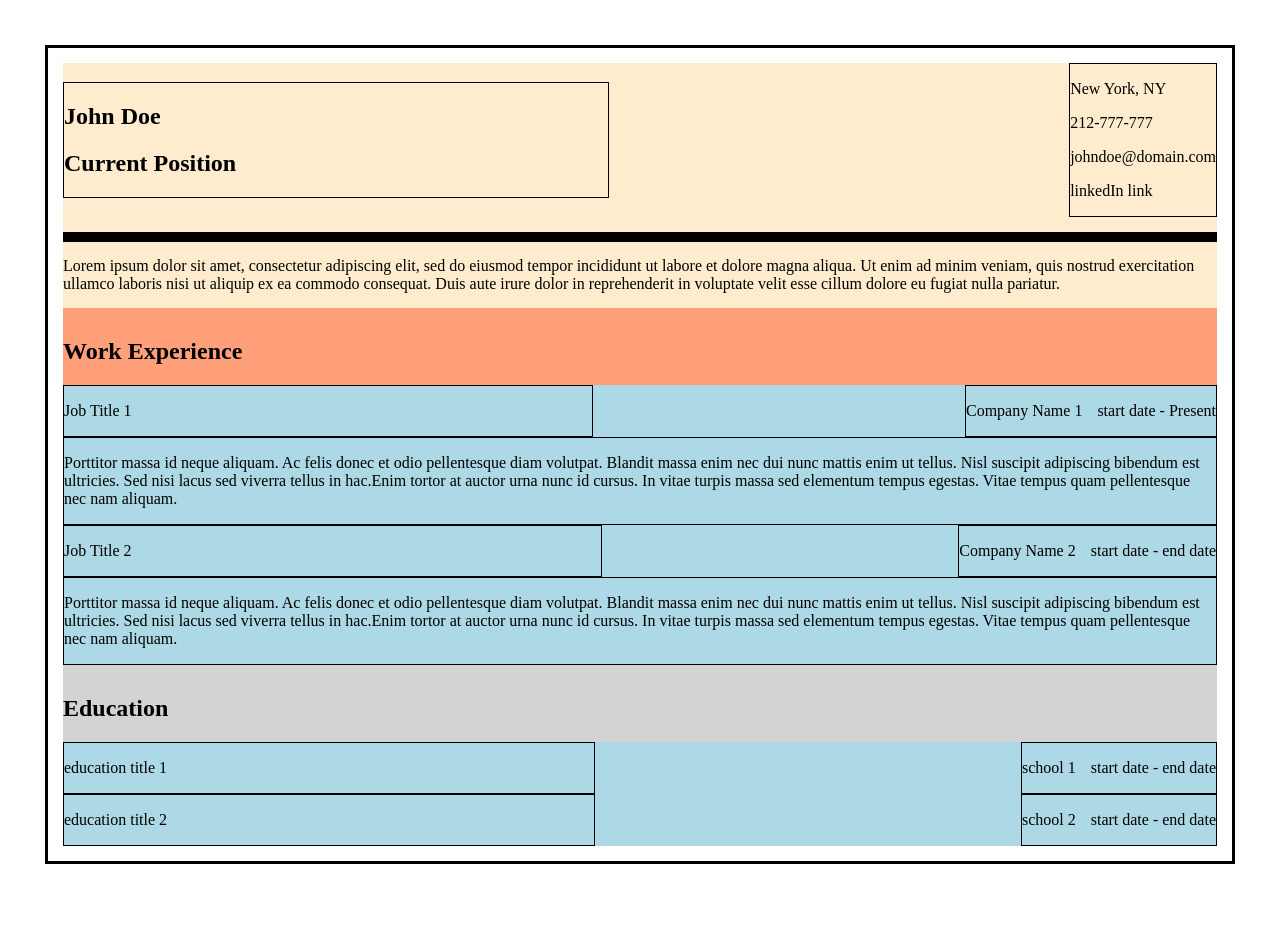
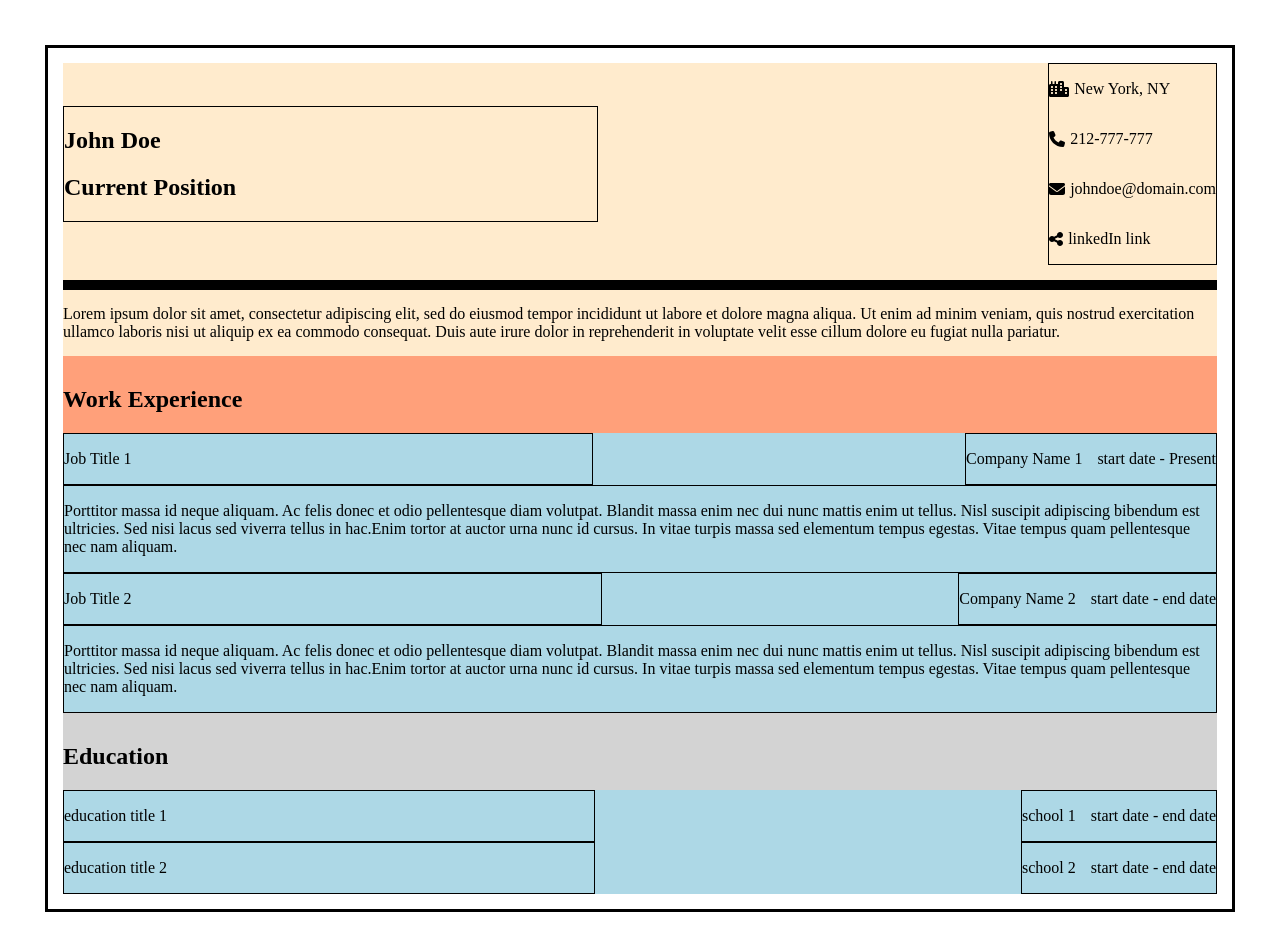
Before and after one commit to ykoziy/odin-cv-app, a React (Create React App) app: page / in a window 1280 px wide. Shown: the top 950 px of the page. Before the commit the page ends 909 px from the top, so only its background shows below. Built offline with nearby package versions, Linux system fonts and the light colour scheme.

Commit message:
Added icons for general information.

```diff
--- a/src/components/Personal.js
+++ b/src/components/Personal.js
@@ -1,4 +1,11 @@
 import React, { Component } from 'react';
+import { FontAwesomeIcon } from '@fortawesome/react-fontawesome';
+import {
+  faEnvelope,
+  faPhone,
+  faShareNodes,
+  faCity,
+} from '@fortawesome/free-solid-svg-icons';
 import styles from '../styles/Personal.module.css';
 
 class Personal extends Component {
@@ -99,8 +106,9 @@ class Personal extends Component {
 
   renderLocation() {
     const { editField, location } = this.state;
+    let element = null;
     if (editField === 'location') {
-      return (
+      element = (
         <input
           type="text"
           value={location}
@@ -110,16 +118,23 @@ class Personal extends Component {
         ></input>
       );
     } else {
-      return (
+      element = (
         <p onClick={() => this.editFieldHandler('location')}>{location}</p>
       );
     }
+    return (
+      <React.Fragment>
+        <FontAwesomeIcon icon={faCity} />
+        {element}
+      </React.Fragment>
+    );
   }
 
   renderPhone() {
     const { editField, phone } = this.state;
+    let element = null;
     if (editField === 'phone') {
-      return (
+      element = (
         <input
           type="text"
           value={phone}
@@ -129,14 +144,21 @@ class Personal extends Component {
         ></input>
       );
     } else {
-      return <p onClick={() => this.editFieldHandler('phone')}>{phone}</p>;
+      element = <p onClick={() => this.editFieldHandler('phone')}>{phone}</p>;
     }
+    return (
+      <React.Fragment>
+        <FontAwesomeIcon icon={faPhone} />
+        {element}
+      </React.Fragment>
+    );
   }
 
   renderEmail() {
     const { editField, email } = this.state;
+    let element = null;
     if (editField === 'email') {
-      return (
+      element = (
         <input
           type="text"
           value={email}
@@ -146,14 +168,21 @@ class Personal extends Component {
         ></input>
       );
     } else {
-      return <p onClick={() => this.editFieldHandler('email')}>{email}</p>;
+      element = <p onClick={() => this.editFieldHandler('email')}>{email}</p>;
     }
+    return (
+      <React.Fragment>
+        <FontAwesomeIcon icon={faEnvelope} />
+        {element}
+      </React.Fragment>
+    );
   }
 
   renderLinkedIn() {
     const { editField, linkedIn } = this.state;
+    let element = null;
     if (editField === 'linkedin') {
-      return (
+      element = (
         <input
           type="text"
           value={linkedIn}
@@ -163,10 +192,16 @@ class Personal extends Component {
         ></input>
       );
     } else {
-      return (
+      element = (
         <p onClick={() => this.editFieldHandler('linkedin')}>{linkedIn}</p>
       );
     }
+    return (
+      <React.Fragment>
+        <FontAwesomeIcon icon={faShareNodes} />
+        {element}
+      </React.Fragment>
+    );
   }
 
   editFieldHandler(fieldName) {
@@ -227,10 +262,12 @@ class Personal extends Component {
           {this.renderCurrentRole()}
         </div>
         <div className={styles['right-container']}>
-          {this.renderLocation()}
-          {this.renderPhone()}
-          {this.renderEmail()}
-          {this.renderLinkedIn()}
+          <ul className={styles.list}>
+            <li>{this.renderLocation()}</li>
+            <li>{this.renderPhone()}</li>
+            <li>{this.renderEmail()}</li>
+            <li>{this.renderLinkedIn()}</li>
+          </ul>
         </div>
         <div className={styles.about}>
           Lorem ipsum dolor sit amet, consectetur adipiscing elit, sed do
--- a/src/styles/Personal.module.css
+++ b/src/styles/Personal.module.css
@@ -22,3 +22,9 @@
   padding-top: 15px;
   padding-bottom: 15px;
 }
+
+.list li {
+  display: flex;
+  align-items: center;
+  gap: 5px;
+}
--- a/src/styles/index.css
+++ b/src/styles/index.css
@@ -2,3 +2,9 @@ body {
   height: 100%;
   margin: 45px;
 }
+
+ul {
+  list-style-type: none;
+  margin: 0;
+  padding: 0;
+}
```
